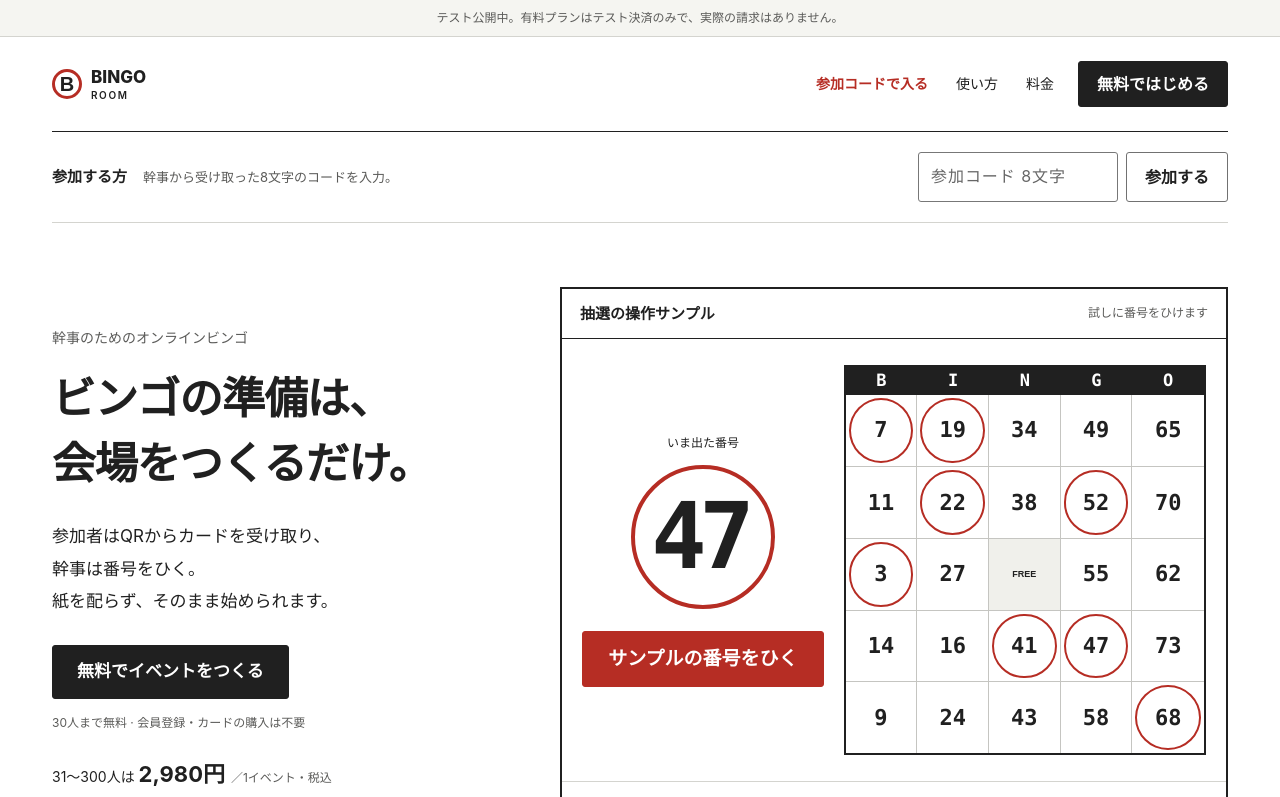
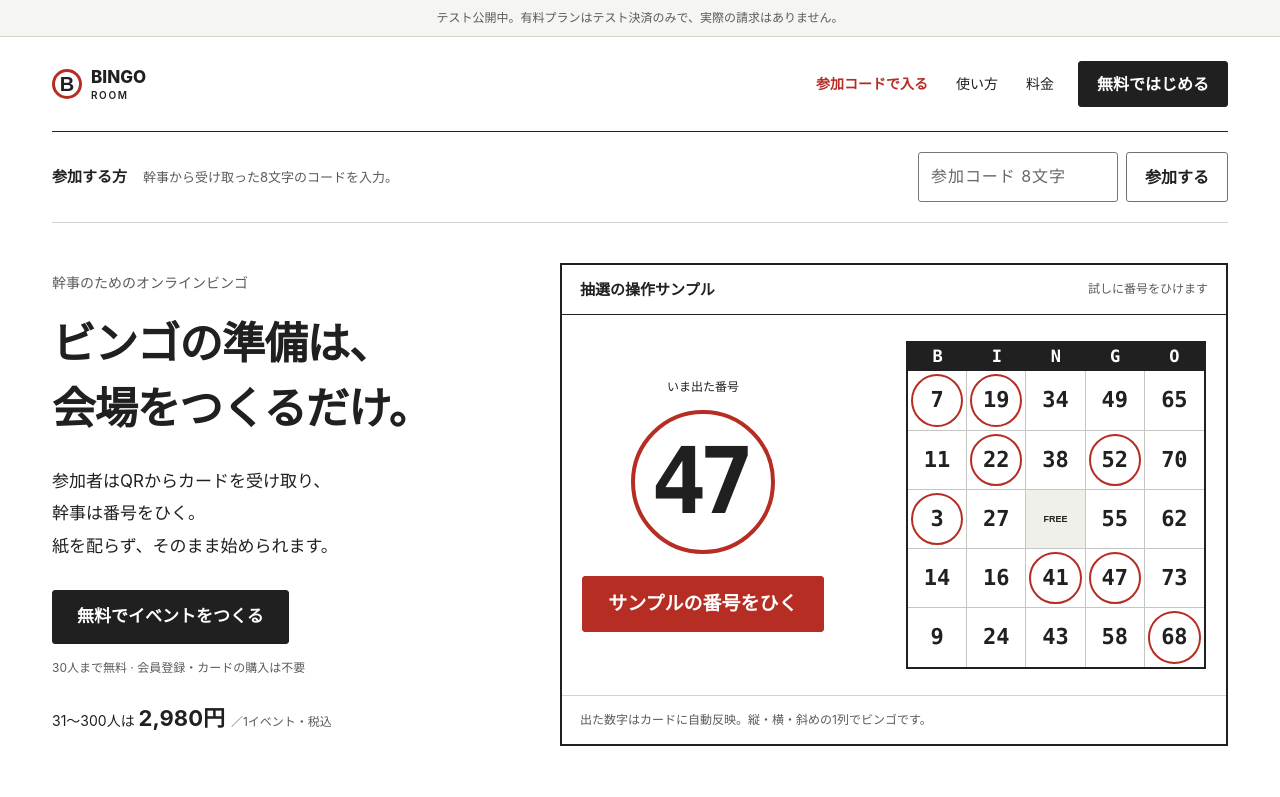
Before and after one commit to cp-20/bingo, a Next.js app: page / in a window 1280 px wide. Shown: the top 797 px of the page. Built offline with nearby package versions, Linux system fonts and the light colour scheme.

Commit message:
Keep draw controls and projector results within the initial viewport

```diff
--- a/src/app/globals.css
+++ b/src/app/globals.css
@@ -54,7 +54,7 @@ label { display:block; margin-bottom:6px; font-weight:600; }
 .join-entry input { flex:1; width:200px; letter-spacing:.06em; }
 .join-entry .button { flex:none; }
 .join-entry .error { flex-basis:100%; margin:0; }
-.hero { display:grid; grid-template-columns:minmax(0,.82fr) minmax(0,1.18fr); align-items:center; gap:44px; padding:64px 0 72px; border-bottom:1px solid var(--ink); }
+.hero { display:grid; grid-template-columns:minmax(0,.82fr) minmax(0,1.18fr); align-items:center; gap:44px; padding:40px 0 56px; border-bottom:1px solid var(--ink); }
 .section-label { margin-bottom:16px; font-size:14px; color:var(--muted); }
 .hero h1 { font-size:clamp(32px,3.4vw,45px); line-height:1.5; font-weight:750; letter-spacing:-.025em; }
 .hero-description { margin:24px 0 28px; font-size:17px; line-height:1.9; }
@@ -71,6 +71,7 @@ label { display:block; margin-bottom:6px; font-weight:600; }
 .sample-caller>span { font-size:12px; }
 .sample-caller>strong { display:grid; place-items:center; width:144px; height:144px; margin:12px 0 22px; border:4px solid var(--accent); border-radius:50%; font:700 92px/1 ui-monospace,SFMono-Regular,Consolas,monospace; font-variant-numeric:tabular-nums; letter-spacing:-.08em; padding-right:.08em; }
 .sample-caller .button { width:100%; padding:10px 8px; font-size:12px; }
+.landing-sample .bingo-card { width:100%; max-width:300px; justify-self:end; }
 .sample-caption { padding:14px 18px; border-top:1px solid var(--rule); font-size:12px; color:var(--muted); }
 .section-heading { margin-bottom:32px; }
 .section-heading h2 { font-size:28px; }
@@ -119,7 +120,7 @@ label { display:block; margin-bottom:6px; font-weight:600; }
 .bingo-card.mini .marked::before { inset:3px; border-width:2px; }
 .bingo-card.mini .free-symbol { font-size:9px; }
 .room-app { min-height:100dvh; }
-.room-header { display:flex; justify-content:space-between; align-items:center; gap:16px; min-height:76px; padding:14px max(24px,calc((100% - 1176px)/2)); border-bottom:1px solid var(--rule); }
+.room-header { display:flex; justify-content:space-between; align-items:center; gap:16px; min-height:64px; padding:10px max(24px,calc((100% - 1176px)/2)); border-bottom:1px solid var(--rule); }
 .room-header>div { display:flex; align-items:center; gap:20px; margin-left:auto; min-width:0; }
 .room-header-name { max-width:32ch; overflow:hidden; text-overflow:ellipsis; white-space:nowrap; font-size:13px; }
 .connection { display:inline-flex; align-items:center; gap:6px; flex:none; color:var(--muted); font-size:12px; }
@@ -129,8 +130,8 @@ label { display:block; margin-bottom:6px; font-weight:600; }
 .sync-banner p { flex-basis:100%; }
 .sync-banner button { min-height:44px; border:1px solid #8c652e; border-radius:3px; padding:6px 12px; background:#fff; color:#5d3d17; }
 .sync-banner small { font-size:12px; }
-.host-main { max-width:1240px; margin:auto; padding:28px 32px 64px; }
-.dashboard-title { display:flex; justify-content:space-between; gap:24px; align-items:flex-end; margin-bottom:24px; }
+.host-main { max-width:1240px; margin:auto; padding:20px 32px 64px; }
+.dashboard-title { display:flex; justify-content:space-between; gap:24px; align-items:flex-end; margin-bottom:16px; }
 .dashboard-title .section-label { margin-bottom:6px; font-size:13px; }
 .dashboard-title h1 { font-size:28px; }
 .event-status { margin-top:6px; color:var(--muted); font-size:13px; }
@@ -140,7 +141,7 @@ label { display:block; margin-bottom:6px; font-weight:600; }
 .host-save-banner strong { display:block; font-size:14px; }
 .host-save-banner span { color:var(--muted); font-size:12px; }
 .host-save-banner button { flex:none; font-size:12px; }
-.stats-grid { display:flex; flex-wrap:wrap; gap:16px 40px; margin-bottom:24px; padding:16px 0; border-top:1px solid var(--rule); border-bottom:1px solid var(--rule); }
+.stats-grid { display:flex; flex-wrap:wrap; gap:16px 40px; margin-bottom:16px; padding:12px 0; border-top:1px solid var(--rule); border-bottom:1px solid var(--rule); }
 .stats-grid>div { display:flex; align-items:baseline; gap:12px; }
 .stats-grid>div>span { font-size:13px; color:var(--muted); }
 .stats-grid strong { font-size:24px; line-height:1.2; font-variant-numeric:tabular-nums; }
@@ -156,9 +157,9 @@ label { display:block; margin-bottom:6px; font-weight:600; }
 .panel-heading h2 span { margin-left:6px; font-size:13px; font-weight:400; color:var(--muted); }
 .panel-heading>span { flex:none; color:var(--muted); font-size:12px; }
 .draw-panel>.panel-heading { border-bottom:1px solid var(--ink); }
-.draw-stage { display:flex; flex-direction:column; align-items:center; padding:24px 24px 20px; }
+.draw-stage { display:flex; flex-direction:column; align-items:center; padding:18px 24px 16px; }
 .draw-kicker { color:var(--muted); font-size:13px; }
-.big-number { display:grid; place-items:center; width:clamp(180px,23vw,260px); height:clamp(180px,23vw,260px); margin:16px 0; border:4px solid var(--accent); border-radius:50%; font:700 clamp(120px,16vw,188px)/1 ui-monospace,SFMono-Regular,Consolas,monospace; font-variant-numeric:tabular-nums; letter-spacing:-.08em; padding-right:.08em; }
+.big-number { display:grid; place-items:center; width:200px; height:200px; margin:12px 0; border:4px solid var(--accent); border-radius:50%; font:700 144px/1 ui-monospace,SFMono-Regular,Consolas,monospace; font-variant-numeric:tabular-nums; letter-spacing:-.08em; padding-right:.08em; }
 .state-lobby .big-number { width:140px; height:140px; font-size:90px; border-color:#bbb; color:#777; }
 .draw-history { display:flex; justify-content:center; align-items:baseline; gap:14px; min-height:36px; margin-bottom:16px; font:500 22px/1.3 ui-monospace,Consolas,monospace; }
 .draw-history .previous { font-weight:700; font-size:29px; }
@@ -270,24 +271,26 @@ label { display:block; margin-bottom:6px; font-weight:600; }
 .role-screen .room-header { min-height:60px; border-color:#555; padding-block:10px; }
 .role-screen .room-header-name { display:none; }
 .role-screen .connection { color:#ddd; }
-.screen-main { position:relative; max-width:1800px; margin:auto; padding:20px 40px 28px; }
+.screen-main { position:relative; max-width:1800px; margin:auto; padding:16px 40px 20px; }
 .screen-title { display:flex; justify-content:space-between; align-items:center; gap:24px; }
-.screen-title h1 { min-width:0; font-size:clamp(24px,2.5vw,40px); }
+.screen-title h1 { flex:1; min-width:0; font-size:clamp(24px,2.5vw,40px); }
+.screen-controls { display:flex; align-items:center; gap:20px; flex:none; }
+.screen-stage { display:grid; grid-template-columns:minmax(0,.36fr) minmax(0,.64fr); gap:40px; align-items:center; margin:16px 0; }
 .screen-fullscreen { flex:none; min-height:44px; border:1px solid #aaa; border-radius:3px; padding:8px 14px; background:none; color:#fff; font-size:13px; }
-.screen-draw { display:flex; flex-direction:column; align-items:center; padding:12px 0 16px; }
+.screen-draw { display:flex; flex-direction:column; align-items:center; padding:12px 0; }
 .screen-draw>span { color:#ddd; font-size:clamp(14px,1.6vw,22px); }
-.screen-draw>strong { font:700 clamp(140px,29vh,350px)/1 ui-monospace,SFMono-Regular,Consolas,monospace; font-variant-numeric:tabular-nums; letter-spacing:-.07em; padding-right:.07em; }
-.screen-recent { display:flex; justify-content:center; align-items:baseline; gap:24px; min-height:40px; }
-.screen-recent>span { color:#ccc; font-size:14px; }
-.screen-recent>b { font:500 clamp(24px,3vw,42px)/1.2 ui-monospace,Consolas,monospace; color:#ddd; }
+.screen-draw>strong { font:700 clamp(180px,31vh,350px)/1 ui-monospace,SFMono-Regular,Consolas,monospace; font-variant-numeric:tabular-nums; letter-spacing:-.07em; padding-right:.07em; }
+.screen-recent { display:flex; justify-content:center; align-items:baseline; gap:12px; min-height:38px; }
+.screen-recent>span { color:#ccc; font-size:12px; white-space:nowrap; }
+.screen-recent>b { font:500 clamp(22px,2.3vw,34px)/1.2 ui-monospace,Consolas,monospace; color:#ddd; }
 .role-screen .number-board { padding:16px 0; border-top:1px solid #777; border-bottom:1px solid #777; gap:6px; }
 .role-screen .number-band { grid-template-columns:30px minmax(0,1fr); gap:12px; }
 .role-screen .number-band>b { font-size:22px; }
 .role-screen .number-band>div { gap:5px; }
-.role-screen .number-band>div>span { min-height:clamp(28px,4vh,48px); border-color:#5f5f5f; color:#c4c4c4; font-size:clamp(14px,1.7vw,25px); }
+.role-screen .number-band>div>span { min-height:clamp(32px,5.3vh,56px); border-color:#5f5f5f; color:#c4c4c4; font-size:clamp(14px,1.5vw,25px); }
 .role-screen .number-band>div>.hit { background:#fff; border-color:#fff; color:#171717; }
 .role-screen .number-band>div>.latest { background:var(--accent); border-color:var(--accent); color:#fff; outline-color:#fff; }
-.screen-score { display:flex; flex-wrap:wrap; justify-content:space-between; gap:8px 24px; padding:12px 0; font-size:13px; color:#ddd; }
+.screen-score { display:flex; flex-wrap:wrap; justify-content:space-between; gap:8px 24px; padding:8px 0; font-size:13px; color:#ddd; }
 .screen-waiting { display:grid; grid-template-columns:minmax(0,1.1fr) minmax(0,.9fr); align-items:center; gap:64px; min-height:calc(100dvh - 200px); padding:32px 0; }
 .screen-waiting h2 { font-size:clamp(28px,3.5vw,56px); line-height:1.6; }
 .screen-waiting p { margin-top:18px; color:#ddd; font-size:18px; }
@@ -298,12 +301,15 @@ label { display:block; margin-bottom:6px; font-weight:600; }
 .screen-join>b { font:700 clamp(26px,4vw,58px)/1.3 ui-monospace,Consolas,monospace; letter-spacing:.14em; }
 .screen-join>span { color:#ddd; font-size:16px; }
 .screen-winners { padding-top:12px; border-top:1px solid #666; }
-.screen-winners h2 { margin-bottom:10px; font-size:17px; color:#fff; }
+.screen-winners h2 { margin-bottom:8px; font-size:17px; color:#fff; }
 .screen-winners>div { display:grid; grid-template-columns:repeat(3,minmax(0,1fr)); gap:12px 32px; }
-.screen-winners b { display:block; font-size:clamp(17px,1.5vw,24px); line-height:1.4; overflow-wrap:anywhere; }
+.screen-winners b { display:block; font-size:clamp(16px,1.3vw,22px); line-height:1.4; overflow-wrap:anywhere; }
 .screen-winners span { display:block; color:#ddd; font-size:14px; overflow-wrap:anywhere; }
 .screen-winners>p { margin-top:8px; font-size:13px; color:#ddd; }
-.screen-return { margin-top:12px; color:#ddd; font-size:13px; }
+.screen-return { position:relative; color:#ddd; font-size:13px; }
+.screen-return[open]>div { position:absolute; z-index:3; top:48px; right:0; width:240px; padding:16px; border:1px solid #aaa; background:#171717; color:#fff; }
+.screen-return p { font-size:13px; }
+.screen-return[open] img { margin-top:0; }
 .screen-return summary { display:flex; align-items:center; min-height:44px; width:max-content; max-width:100%; cursor:pointer; text-decoration:underline; }
 .screen-return img { display:block; width:160px; height:160px; margin-top:12px; }
 .screen-return b { display:block; margin:8px 0; font:700 20px/1.3 ui-monospace,Consolas,monospace; letter-spacing:.1em; }
@@ -480,6 +486,9 @@ label { display:block; margin-bottom:6px; font-weight:600; }
  .document p,.document li { font-size:14px; }
  .screen-main { padding:18px 14px 24px; }
  .screen-title { gap:12px; align-items:flex-start; }
+ .screen-controls { gap:12px; }
+ .screen-stage { grid-template-columns:1fr; gap:12px; margin:12px 0; }
+ .screen-return summary { font-size:11px; }
  .screen-title h1 { font-size:21px; }
  .screen-fullscreen { padding:8px; font-size:11px; }
  .screen-waiting { grid-template-columns:1fr; min-height:0; gap:28px; padding:28px 0; }
```
Also changed, not shown: src/components/room.tsx (+4 -4 lines), 1 other file (tests, documents, lock files or other folders).
